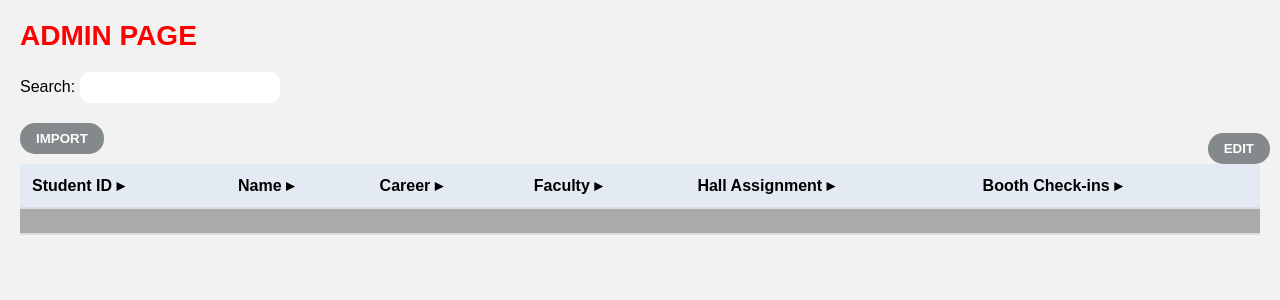
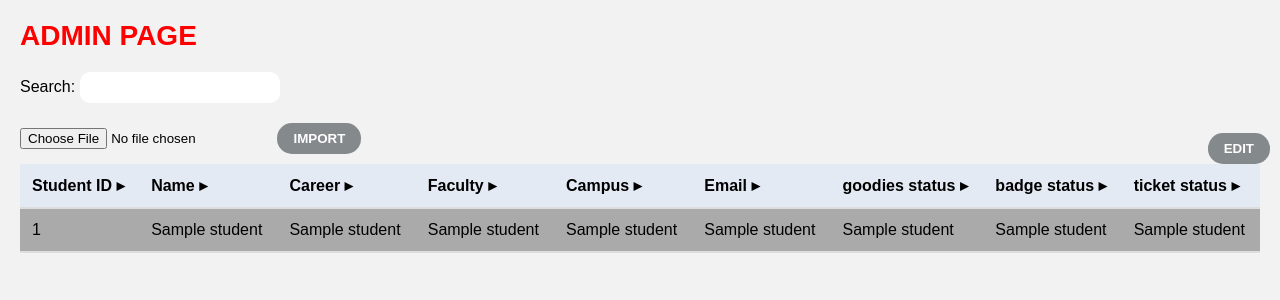
Before and after one commit to vocalfreak/WINpass-7-05, a Flask app: template templates/admin_page.html in a window 1280 px wide. Shown: the part 110-410 px from the top of the page. Run offline with Flask 3, Linux system fonts and the light colour scheme; the template is opened without the code that fills it: most values are stand-ins (such as "Sample title", 1, 10 or a date in 2020); lists and menus that the app fills with data are empty.

Commit message:
feat: added admin list

```diff
--- a/app.py
+++ b/app.py
@@ -2,8 +2,10 @@ from utils.route_utils import import_csv_init
 from flask import Flask, render_template, redirect, url_for, request, flash
 from utils.image_utils import real_time_recognition
 import sqlite3
+import csv
 
 app = Flask(__name__)
+app.secret_key = '1q2w3xde'
 
 @app.route('/Landing-Page')
 def homepage():
@@ -54,7 +56,6 @@ def login_admin():
 def logout():
     pass
 
-
 @app.route('/Student-Profile')
 def student_profile():
     return render_template('student_profile.html')
@@ -77,12 +78,22 @@ def pre_registration():
     pass
 
 @app.route('/')
+def admin_landing():
+    return render_template('admin_landing.html')
+
+@app.route('/Admin-Page')
 def admin_page():
-    return render_template('admin_page.html')
+    conn = sqlite3.connect(db_path)
+    cursor = conn.cursor()
 
-@app.route('/Admin-Ui')
-def admin_ui():
-    return render_template('admin_page.html')
+    cursor.execute("SELECT mmu_id, name, career, email, faculty, ticket_status, goodies_status, badge_status FROM user")
+    students = cursor.fetchall()
+    conn.close()
+    return render_template('admin_page.html', students=students)
+
+@app.route('/Admin-Home')
+def home():
+    return render_template('admin_landing.html')
 
 @app.route('/Self-Service', methods=['GET', 'POST'])
 def self_service():
@@ -107,12 +118,43 @@ def self_service():
     # UNCOMMENT ONCE self_service.html IS DONE
     #return render_template('self_service.html')
 
-@app.route('/Upload-CSV')
-def upload_csv():
-    import_csv_init(df_path, db_path)
-    # UNCOMMENT ONCE admin_page.html IS DONE
-    #return render_template('admin_page.html')
-    pass
+@app.route('/Import-CSV', methods=['POST'])
+def import_csv():
+    if 'csv_file' not in request.files:
+        flash('No file uploaded.')
+        return redirect(url_for('admin_page'))
+
+    file = request.files['csv_file']
+    if file.filename == '':
+        flash('No selected file.')
+        return redirect(url_for('admin_page'))
+
+    if file and file.filename.endswith('.csv'):
+        conn = sqlite3.connect(db_path)
+        cursor = conn.cursor()
+        reader = csv.DictReader(file.read().decode('utf-8').splitlines())
+
+        try:
+            for row in reader:
+                cursor.execute("""
+                    INSERT INTO user (name, mmu_id, email, career, faculty, campus)
+                    VALUES (?, ?, ?, ?, ?, ?)
+                """, (
+                    row['name'],
+                    row['mmu_id'],
+                    row['email'],
+                    row['career'],
+                    row['faculty'],
+                    row['campus']
+                ))
+            conn.commit()
+            flash('CSV import successful!')
+        except Exception as e:
+            flash(f"Error importing CSV: {e}")
+        finally:
+            conn.close()
+
+    return redirect(url_for('admin_page'))
 
 @app.route('/Send-Invite')
 def spend_invite():
--- a/templates/admin_page.html
+++ b/templates/admin_page.html
@@ -16,7 +16,7 @@
      </div>
      <nav>
        <ul>
-           <li><a href="{{ url_for('admin_ui') }}">Home</a></li>
+           <li><a href="{{ url_for('home') }}">Home</a></li>
          <li><a href="{{ url_for('booth_info') }}">Booth Information</a></li>
          <li><a href="{{ url_for('face_verification') }}">Face Verification</a></li>
        </ul>
@@ -32,7 +32,10 @@
       <!-- figure this out once you have the flask running, and needs alya's part. -->
 
       <div class="table-container">
-        <button class="import-button">IMPORT</button> <!-- an import button for admin's to add data manually. -->
+        <form action="{{ url_for('import_csv') }}" method="POST" enctype="multipart/form-data">
+          <input type="file" name="csv_file" accept=".csv" required />
+          <button class="import-button" type="submit">IMPORT</button>
+        </form>
         <table>
           <thead>
             <tr>
@@ -40,20 +43,29 @@
               <th>Name ▸</th>
               <th>Career ▸</th>
               <th>Faculty ▸</th>
-              <th>Hall Assignment ▸</th>
-              <th>Booth Check-ins ▸</th>
+              <th>Campus ▸</th>
+              <th>Email ▸</th>
+              <th>goodies status ▸</th>
+              <th>badge status ▸</th>
+              <th>ticket status ▸</th>
             </tr>
           </thead>
 
              <tbody>
+              {% for student in students %}
                  <tr>
-                 <td></td>
-                 <td></td>
-                 <td></td>
-                 <td></td>
-                 <td></td>
-                    <td></td>
+                 <td>{{ student[0] }}</td>
+                 <td>{{ student[1] }}</td>
+                 <td>{{ student[2] }}</td>
+                 <td>{{ student[3] }}</td>
+                 <td>{{ student[4] }}</td>
+                 <td>{{ student[5] }}</td>
+                 <td>{{ student[6] }}</td>
+                 <td>{{ student[7] }}</td>
+                 <td>{{ student[8] }}</td>
+                 </td>
                  </tr>
+                 {% endfor %}
              </tbody>
         </table>
           <!-- a placeholder for the table until alya makes it functional. -->
```
Also changed, not shown: winpass.db.
